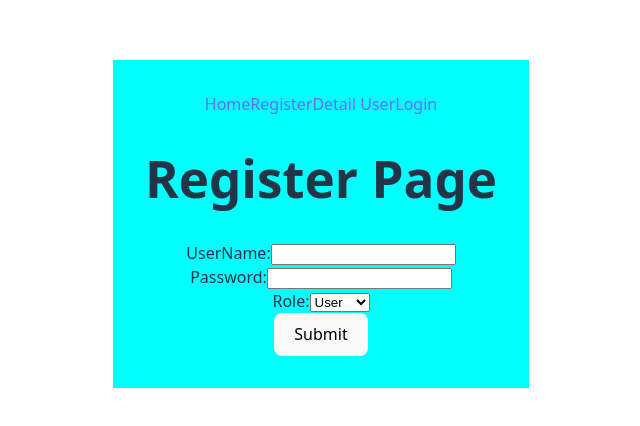
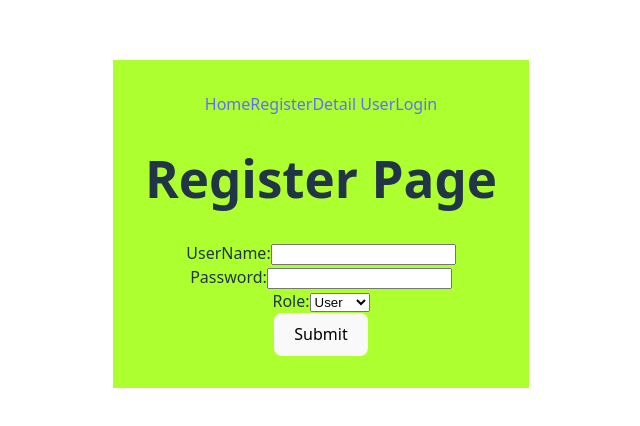
Before and after one commit to kirigayaxy/vue-dotnet, a Vue app in the folder vue3/projectvue/: page /register in a window 1280 px wide. Shown: the part 176-602 px from the top of the page, without its empty margins (319-959 px from the left). Built offline with nearby package versions, Linux system fonts and the light colour scheme.

Commit message:
change background color

```diff
--- a/vue3/projectvue/src/App.vue
+++ b/vue3/projectvue/src/App.vue
@@ -17,6 +17,6 @@ export default {
 
 <style>
 div {
-  background-color: aqua;
+  background-color: greenyellow;
 }
 </style>
```
